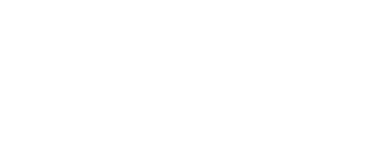
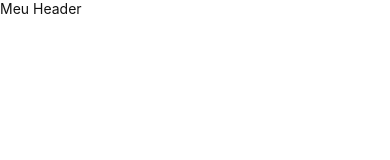
Before and after one commit to Devpe007/app-Insta-Sujeito, a React Native app: screen / in a window 390 px wide. Shown: the top 160 px of the page. Built offline with nearby package versions, Linux system fonts and the light colour scheme.

Commit message:
created Header component

```diff
--- a/App.js
+++ b/App.js
@@ -1,11 +1,13 @@
 import React from 'react';
 import { View, Text, StyleSheet } from 'react-native';
+
+import Header from './src/Header';
 
 export default function App() {
   return(
     <View style={styles.container}>
 
-
+      <Header/>
 
     </View>
   );
--- /dev/null
+++ b/src/Header/index.js
@@ -0,0 +1,12 @@
+import React from 'react';
+import { View, Text } from 'react-native';
+
+import styles from './styles';
+
+export default function Header() {
+    return(
+        <View style={styles.header}>
+            <Text style={styles.text}>Meu Header</Text>
+        </View>
+    );
+};
--- /dev/null
+++ b/src/Header/styles.js
@@ -0,0 +1,13 @@
+import { StyleSheet } from 'react-native';
+
+const styles = StyleSheet.create({
+    header:{
+        height: 55,
+        backgroundColor: '#ffffff',
+    },
+    text:{
+        color: '#121212',
+    },
+});
+
+export default styles;
```
